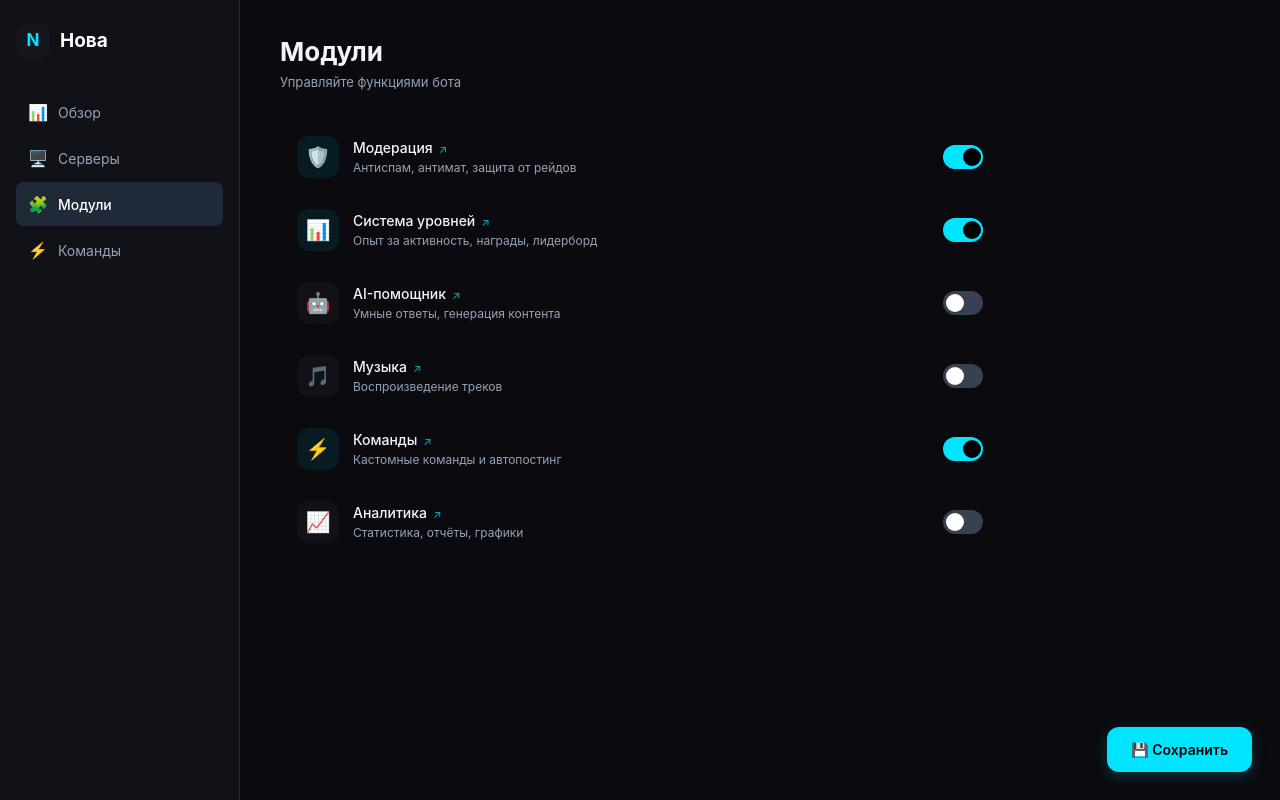
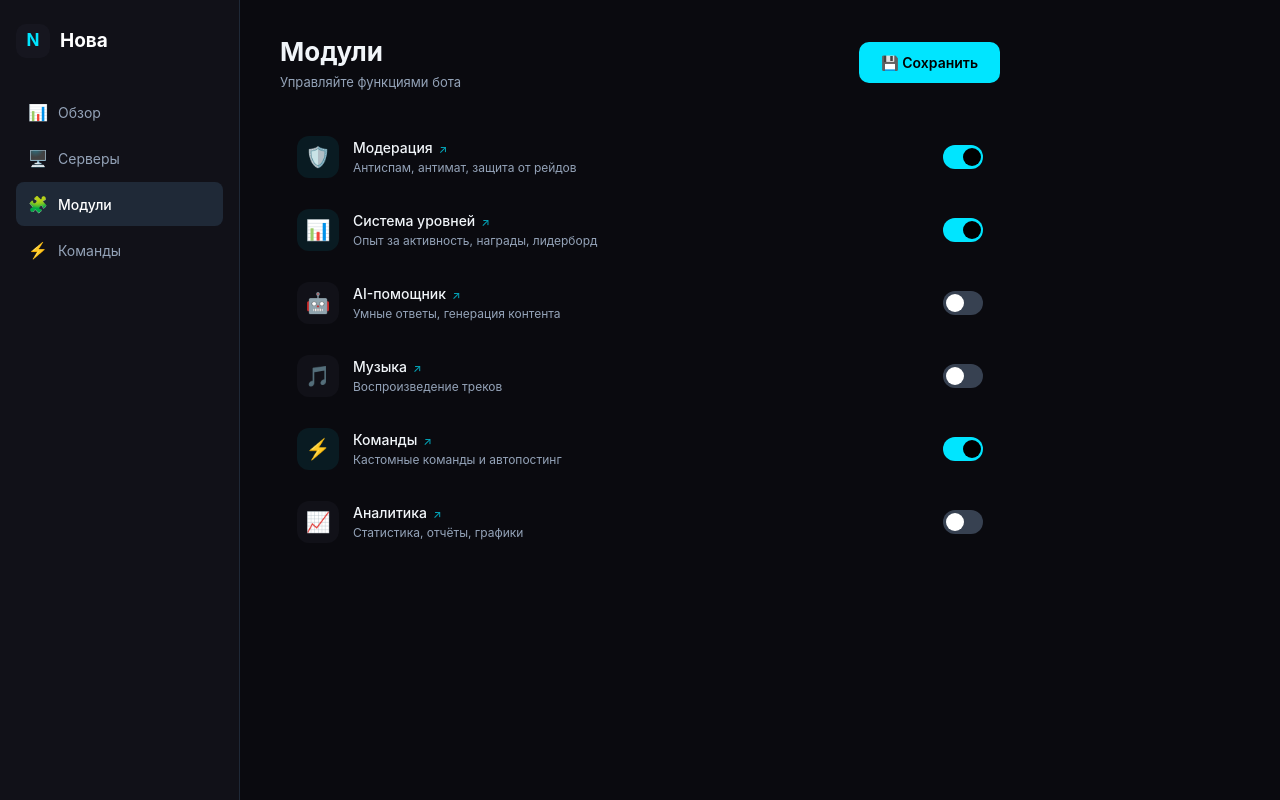
Before and after one commit to R4YDMOND/nova-bot, a Next.js app in the folder frontend/: page /dashboard/modules in a window 1280 px wide. Built offline with nearby package versions, Linux system fonts and the light colour scheme.

Commit message:
Update page.tsx

```diff
--- a/frontend/src/app/dashboard/modules/page.tsx
+++ b/frontend/src/app/dashboard/modules/page.tsx
@@ -33,7 +33,6 @@ export default function ModulesPage() {
   return (
     <div style={{ minHeight: '100vh', background: '#0A0A0F', display: 'flex', color: '#F1F5F9' }}>
 
-      {/* Sidebar */}
       <aside style={{ width: '240px', minWidth: '240px', background: '#111118', borderRight: '1px solid #1F2937', padding: '24px 16px', display: 'flex', flexDirection: 'column' }}>
         <a href="/" style={{ display: 'flex', alignItems: 'center', gap: '10px', textDecoration: 'none', marginBottom: '32px' }}>
           <div style={{ width: '34px', height: '34px', background: '#16161F', borderRadius: '10px', display: 'flex', alignItems: 'center', justifyContent: 'center', fontWeight: 'bold', color: '#00E5FF', fontSize: '17px' }}>N</div>
@@ -62,15 +61,21 @@ export default function ModulesPage() {
         </nav>
       </aside>
 
-      {/* Main */}
       <main style={{ flex: 1, padding: '32px 40px', maxWidth: '800px' }}>
 
-        {/* Header */}
+        {/* Header + Save button */}
         <div style={{ display: 'flex', justifyContent: 'space-between', alignItems: 'center', marginBottom: '28px' }}>
           <div>
             <h1 style={{ fontSize: '26px', fontWeight: '700', marginBottom: '2px' }}>Модули</h1>
             <p style={{ color: '#94A3B8', fontSize: '13px' }}>Управляйте функциями бота</p>
           </div>
+          <button onClick={save} style={{
+            padding: '10px 22px', background: saved ? '#22C55E' : '#00E5FF', color: '#000',
+            border: 'none', borderRadius: '10px', fontWeight: '600', fontSize: '14px', cursor: 'pointer',
+            transition: 'all 0.25s', boxShadow: saved ? '0 0 15px rgba(34,197,94,0.3)' : 'none'
+          }}>
+            {saved ? '✅ Сохранено' : '💾 Сохранить'}
+          </button>
         </div>
 
         {/* Modules List */}
@@ -86,7 +91,6 @@ export default function ModulesPage() {
             onMouseEnter={(e) => { e.currentTarget.style.background = '#111118'; e.currentTarget.style.borderColor = '#1F2937'; }}
             onMouseLeave={(e) => { e.currentTarget.style.background = 'transparent'; e.currentTarget.style.borderColor = 'transparent'; }}
             >
-              {/* Icon */}
               <div style={{
                 width: '42px', height: '42px', minWidth: '42px',
                 background: mod.enabled ? 'rgba(0,229,255,0.08)' : '#111118',
@@ -96,7 +100,6 @@ export default function ModulesPage() {
                 {mod.icon}
               </div>
 
-              {/* Info */}
               <div style={{ flex: 1, minWidth: 0 }}>
                 <div style={{ fontSize: '14px', fontWeight: '500', marginBottom: '1px' }}>
                   {mod.name}
@@ -113,7 +116,6 @@ export default function ModulesPage() {
                 <div style={{ fontSize: '12px', color: '#94A3B8' }}>{mod.desc}</div>
               </div>
 
-              {/* Toggle */}
               <div onClick={(e) => { e.stopPropagation(); toggle(mod.id); }} style={{
                 width: '40px', height: '24px', background: mod.enabled ? '#00E5FF' : '#374151',
                 borderRadius: '24px', cursor: 'pointer', transition: 'all 0.25s ease',
@@ -130,29 +132,15 @@ export default function ModulesPage() {
           ))}
         </div>
 
-        {/* Save button — fixed at bottom right */}
-        <div style={{ position: 'fixed', bottom: '28px', right: '28px', zIndex: 50 }}>
-          <button onClick={save} style={{
-            padding: '12px 24px', background: saved ? '#22C55E' : '#00E5FF', color: '#000',
-            border: 'none', borderRadius: '12px', fontWeight: '600', fontSize: '14px', cursor: 'pointer',
-            transition: 'all 0.3s ease', boxShadow: saved ? '0 4px 20px rgba(34,197,94,0.3)' : '0 4px 15px rgba(0,229,255,0.2)',
-            transform: saved ? 'scale(1.05)' : 'scale(1)'
-          }}>
-            {saved ? '✅ Сохранено!' : '💾 Сохранить'}
-          </button>
-        </div>
-
         {/* Toast */}
         {saved && (
           <div style={{
-            position: 'fixed', bottom: '90px', right: '28px',
+            position: 'fixed', bottom: '24px', right: '24px',
             background: '#22C55E', color: '#000', padding: '10px 20px',
             borderRadius: '12px', fontWeight: '600', fontSize: '13px',
             zIndex: 1000, boxShadow: '0 4px 20px rgba(34,197,94,0.3)',
             animation: 'slideUp 0.3s ease'
-          }}>
-            ✅ Настройки модулей сохранены
-          </div>
+          }}>✅ Настройки модулей сохранены</div>
         )}
         <style>{`@keyframes slideUp { from { transform: translateY(10px); opacity: 0; } to { transform: translateY(0); opacity: 1; } }`}</style>
       </main>
```
